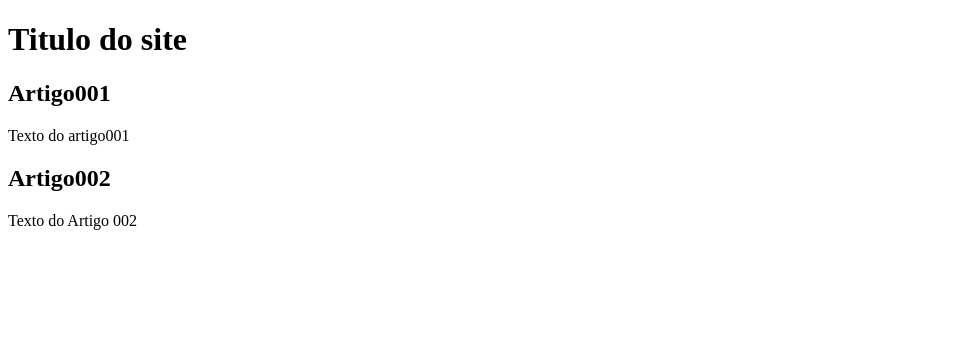
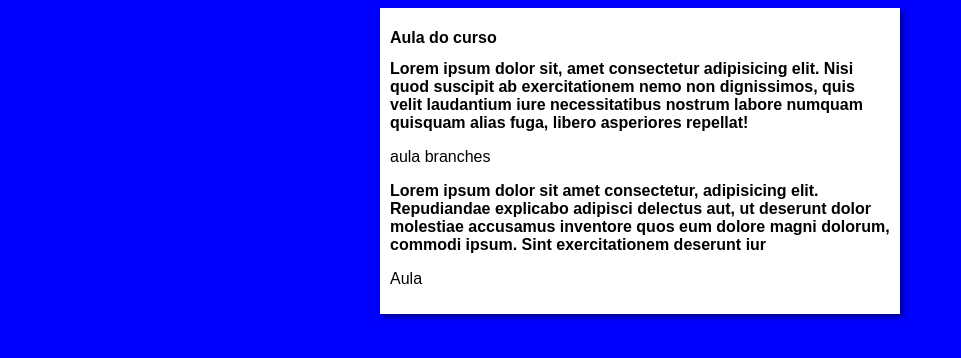
Before and after one commit to HiruAkiama/aula--git-branches, a plain HTML site: page index.html in a window 1280 px wide. Shown: the whole page, without its empty margins (0-961 px from the left). Drawn offline with Linux system fonts and the light colour scheme.

Commit message:
iniciei o design

```diff
--- a/index.html
+++ b/index.html
@@ -4,18 +4,19 @@
     <meta charset="UTF-8">
     <meta name="viewport" content="width=device-width, initial-scale=1.0">
     <title>titulo do site </title>
+    <link rel="stylesheet" href="style.css">
 </head>
 <body>
     <main>
         <header>
-            <h1>Titulo do site</h1>
+            <h1>Aula do curso </h1>
         </header>
-        <article><h2>Artigo001</h2>
-            <p>Texto do artigo001</p>
+        <article><h2>Lorem ipsum dolor sit, amet consectetur adipisicing elit. Nisi quod suscipit ab exercitationem nemo non dignissimos, quis velit laudantium iure necessitatibus nostrum labore numquam quisquam alias fuga, libero asperiores repellat!</h2>
+            <p>aula branches </p>
         </article>
         <article>
-            <h2>Artigo002</h2>
-            <p>Texto do Artigo 002</p>
+            <h2>Lorem ipsum dolor sit amet consectetur, adipisicing elit. Repudiandae explicabo adipisci delectus aut, ut deserunt dolor molestiae accusamus inventore quos eum dolore magni dolorum, commodi ipsum. Sint exercitationem deserunt iur</h2>
+            <p>Aula</p>
         </article>
     </main>
 
--- /dev/null
+++ b/style.css
@@ -0,0 +1,14 @@
+*{
+    font-family: Arial, Helvetica, sans-serif;
+    font-size: 16px ;
+}
+body {
+    background-color: blue;
+}
+main{
+    background-color: white;
+    width: 500px;
+    margin: auto;
+    padding: 10px;
+    box-shadow: 3px 3px 5px rgba(0, 0, 0,0.473);
+}
```
